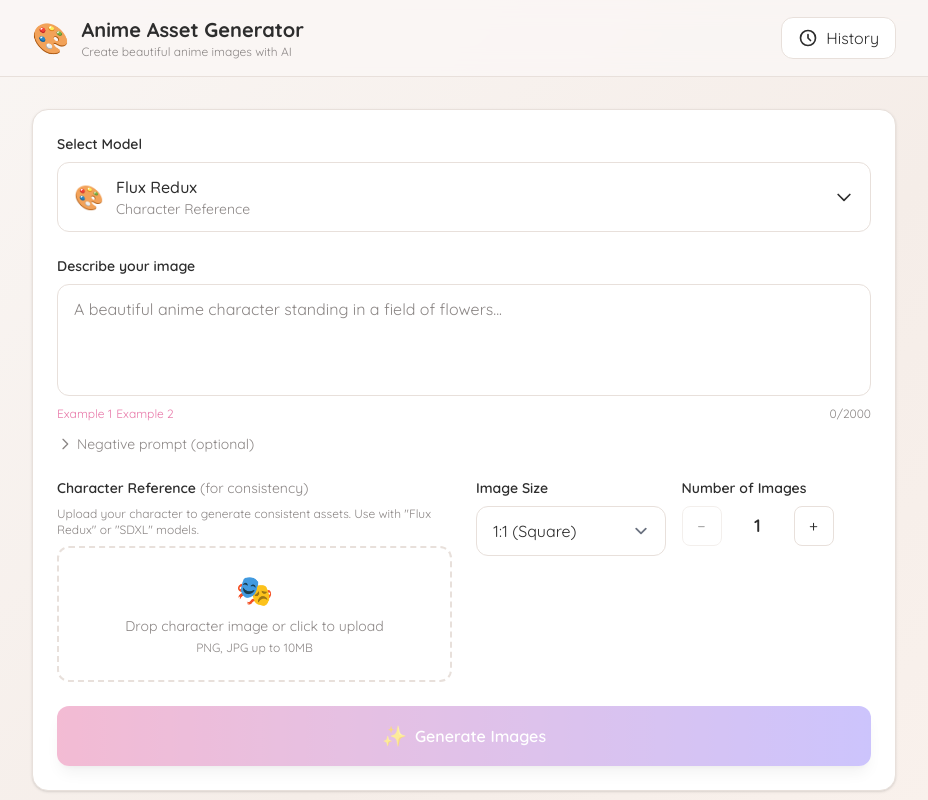
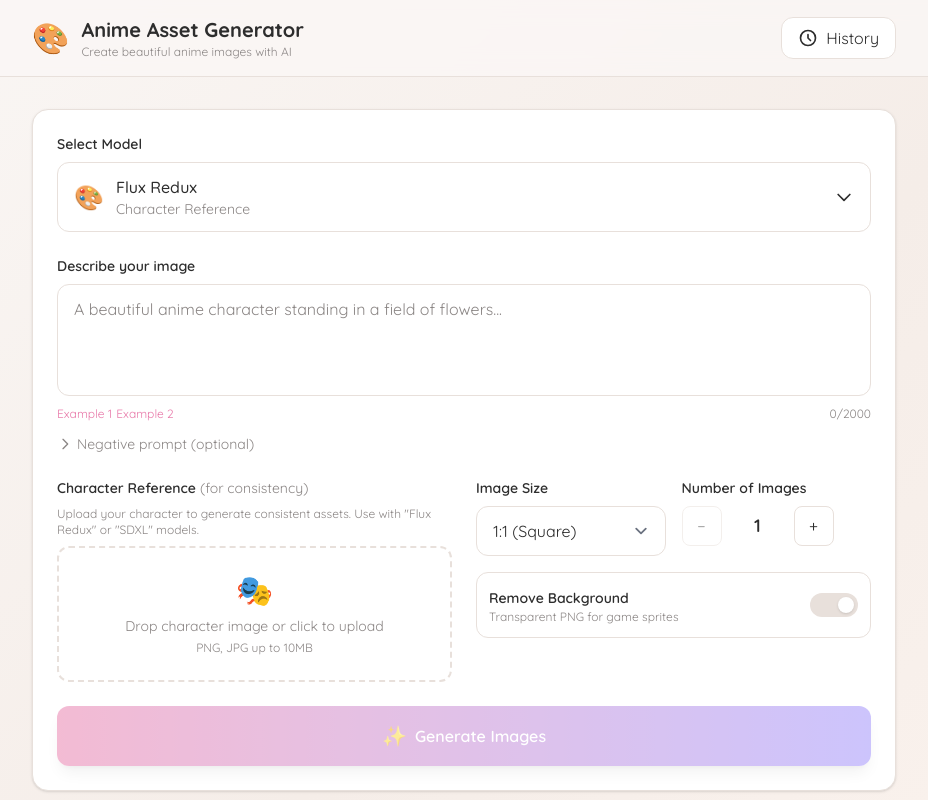
Before and after one commit to dohoonk/asset_generator, a Next.js app: page / in a window 1280 px wide. Shown: the top 800 px of the page, without its empty margins (176-1104 px from the left). Built offline with nearby package versions, Linux system fonts and the light colour scheme.

Commit message:
feat: Add background removal for game sprites
- Toggle to remove background from generated images
- Uses lucataco/remove-bg model for transparent PNG output
- Perfect for creating game sprites and character assets
- Falls back to original image if bg removal fails

```diff
--- a/src/app/api/generate/route.ts
+++ b/src/app/api/generate/route.ts
@@ -1,6 +1,6 @@
 import { NextRequest, NextResponse } from "next/server";
 import Replicate from "replicate";
-import { MODELS, ANIME_PROMPT_PREFIX, ANIME_NEGATIVE_PROMPT } from "@/types";
+import { MODELS, ANIME_PROMPT_PREFIX, ANIME_NEGATIVE_PROMPT, REMOVE_BG_MODEL } from "@/types";
 
 const replicate = new Replicate({
   auth: process.env.REPLICATE_API_KEY,
@@ -9,7 +9,7 @@ const replicate = new Replicate({
 export async function POST(request: NextRequest) {
   try {
     const body = await request.json();
-    const { modelId, prompt, negativePrompt, referenceImage, width, height, numOutputs } = body;
+    const { modelId, prompt, negativePrompt, referenceImage, width, height, numOutputs, removeBackground } = body;
 
     if (!process.env.REPLICATE_API_KEY) {
       return NextResponse.json(
@@ -174,8 +174,34 @@ export async function POST(request: NextRequest) {
       );
     }
 
+    // Remove background if requested
+    let finalOutputs = outputs.slice(0, numOutputs);
+    if (removeBackground) {
+      const bgRemovedOutputs: string[] = [];
+      for (const imageUrl of finalOutputs) {
+        try {
+          const bgRemoved = await replicate.run(
+            REMOVE_BG_MODEL as `${string}/${string}:${string}`,
+            { input: { image: imageUrl } }
+          );
+          if (typeof bgRemoved === "string") {
+            bgRemovedOutputs.push(bgRemoved);
+          } else if (bgRemoved && typeof bgRemoved === "object" && "url" in bgRemoved) {
+            bgRemovedOutputs.push((bgRemoved as { url: string }).url);
+          } else {
+            bgRemovedOutputs.push(String(bgRemoved));
+          }
+        } catch (bgError) {
+          console.error("Background removal failed:", bgError instanceof Error ? bgError.message : "Unknown error");
+          // Keep original if bg removal fails
+          bgRemovedOutputs.push(imageUrl);
+        }
+      }
+      finalOutputs = bgRemovedOutputs;
+    }
+
     return NextResponse.json({
-      images: outputs.slice(0, numOutputs),
+      images: finalOutputs,
       model: model.name,
     });
   } catch (error) {
--- a/src/app/page.tsx
+++ b/src/app/page.tsx
@@ -18,6 +18,7 @@ export default function Home() {
   const [referenceImage, setReferenceImage] = useState<string | null>(null);
   const [dimension, setDimension] = useState<Dimension>(DIMENSIONS[0]); // 1:1 Square default
   const [batchCount, setBatchCount] = useState(1);
+  const [removeBackground, setRemoveBackground] = useState(false);
 
   // Generation state
   const [isLoading, setIsLoading] = useState(false);
@@ -50,6 +51,7 @@ export default function Home() {
           width: dimension.width,
           height: dimension.height,
           numOutputs: batchCount,
+          removeBackground,
         }),
       });
 
@@ -85,7 +87,7 @@ export default function Home() {
     } finally {
       setIsLoading(false);
     }
-  }, [selectedModel, prompt, negativePrompt, referenceImage, dimension, batchCount]);
+  }, [selectedModel, prompt, negativePrompt, referenceImage, dimension, batchCount, removeBackground]);
 
   const handleSelectBatch = (batch: HistoryBatch) => {
     setCurrentImages(batch.images);
@@ -151,8 +153,10 @@ export default function Home() {
               <OptionsSelector
                 dimension={dimension}
                 batchCount={batchCount}
+                removeBackground={removeBackground}
                 onDimensionChange={setDimension}
                 onBatchCountChange={setBatchCount}
+                onRemoveBackgroundChange={setRemoveBackground}
               />
             </div>
 
--- a/src/components/OptionsSelector.tsx
+++ b/src/components/OptionsSelector.tsx
@@ -5,17 +5,22 @@ import { Dimension, DIMENSIONS } from "@/types";
 interface OptionsSelectorProps {
   dimension: Dimension;
   batchCount: number;
+  removeBackground: boolean;
   onDimensionChange: (dimension: Dimension) => void;
   onBatchCountChange: (count: number) => void;
+  onRemoveBackgroundChange: (remove: boolean) => void;
 }
 
 export default function OptionsSelector({
   dimension,
   batchCount,
+  removeBackground,
   onDimensionChange,
   onBatchCountChange,
+  onRemoveBackgroundChange,
 }: OptionsSelectorProps) {
   return (
+    <div className="space-y-4">
       <div className="grid grid-cols-2 gap-4">
         <div>
           <label className="block text-sm font-semibold text-[var(--foreground)] mb-2">
@@ -67,5 +72,30 @@ export default function OptionsSelector({
           </div>
         </div>
       </div>
+
+      {/* Remove Background Toggle */}
+      <div className="flex items-center justify-between p-3 bg-[var(--surface)] border border-[var(--border)] rounded-xl">
+        <div>
+          <label className="text-sm font-semibold text-[var(--foreground)]">
+            Remove Background
+          </label>
+          <p className="text-xs text-[var(--muted)]">
+            Transparent PNG for game sprites
+          </p>
+        </div>
+        <button
+          onClick={() => onRemoveBackgroundChange(!removeBackground)}
+          className={`relative w-12 h-6 rounded-full transition-colors ${
+            removeBackground ? "bg-[var(--primary)]" : "bg-[var(--border)]"
+          }`}
+        >
+          <span
+            className={`absolute top-1 w-4 h-4 bg-white rounded-full shadow transition-transform ${
+              removeBackground ? "translate-x-7" : "translate-x-1"
+            }`}
+          />
+        </button>
+      </div>
+    </div>
   );
 }
--- a/src/types/index.ts
+++ b/src/types/index.ts
@@ -16,7 +16,11 @@ export interface GenerationRequest {
   width: number;
   height: number;
   numOutputs: number;
+  removeBackground?: boolean;
 }
+
+// Background removal model
+export const REMOVE_BG_MODEL = "lucataco/remove-bg:95fcc2a26d3899cd6c2691c900465aaeff466285a65c14638cc5f36f34befaf1";
 
 export interface GeneratedImage {
   id: string;
```
Lines whose indentation alone changed are shown as unchanged.
